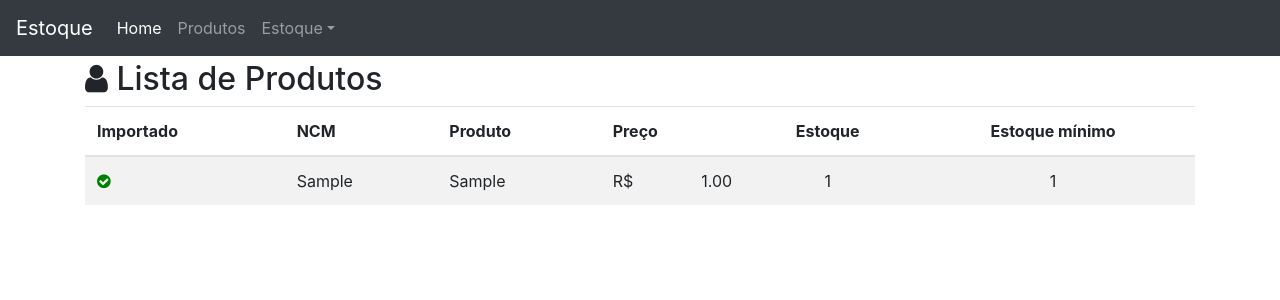
After one commit to WellingtonMarinho/estoque, a Django app: page /produto/ in a window 1280 px wide. The commit adds this page. Shown: the top 300 px of the page. Run offline with Django 3.2, Linux system fonts and the light colour scheme; tables that the repository leaves empty hold one stand-in row (values such as "Sample post"); some libraries are stand-ins or nearby versions.

Commit message:
Criação de template produto_list, configuração de views, roteamento de paginas etc

```diff
--- a/core/templates/base.html
+++ b/core/templates/base.html
@@ -15,6 +15,12 @@
     <!-- Font-awesome -->
 
     <link rel="stylesheet" href="https://stackpath.bootstrapcdn.com/font-awesome/4.7.0/css/font-awesome.min.css">
+
+    <style>
+      body{
+        margin-top: 60px;
+      }
+    </style>
 
     {% block css%}{% endblock css%}
 
--- /dev/null
+++ b/produto/templates/produto_list.html
@@ -0,0 +1,57 @@
+{% extends 'base.html' %}
+
+{% block css %}
+<style>
+    .ok {
+        color: green;
+    }
+    .no {
+        color: red;
+    }
+</style>
+{% endblock css%}
+
+{% block content %}
+
+<div class="page-header">
+    <h2><i class="fa fa-user"></i> Lista de Produtos </h2>
+
+
+    {% if object_list %}
+        <table class="table table-striped">
+            <thead>
+                <tr>
+                    <th>Importado</th>
+                    <th>NCM</th>
+                    <th>Produto</th>
+                    <th>Preço</th>
+                    <th class="text-center">Estoque</th>
+                    <th class="text-center">Estoque mínimo</th>
+                </tr>
+            </thead>
+            <tbody>
+                {% for object in object_list %}
+                    <tr>
+                        <td>
+                            {% if object.importado %}
+                                <i class="fa fa-check-circle ok"></i>
+                            {% else %}
+                             <i class="fa fa-minus-circle no"></i>
+                            {% endif%}
+                        </td>
+                        <td>{{ object.ncm }}</td>
+                        <td>{{ object.produto }}</td>
+                        <td>R$ <span class="pull-right">{{ object.preco }}</span>        </td>
+                        <td class="text-center">{{ object.estoque }}</td>
+                        <td class="text-center">{{ object.estoque_minimo }}</td>
+                    </tr>
+                {% endfor %}
+            </tbody>
+        </table>
+        {% else %}
+        <p class="alert alert-warning">Sem itens na lista.</p>
+
+    {% endif %}
+</div>
+
+{% endblock content%}
--- /dev/null
+++ b/produto/urls.py
@@ -0,0 +1,9 @@
+from django.urls import path
+from . import views as v
+
+app_name = 'produto'
+
+
+urlpatterns =[
+    path('', v.produto_list, name='produto_list')
+]
--- a/produto/views.py
+++ b/produto/views.py
@@ -1,3 +1,9 @@
 from django.shortcuts import render
+from .models import Produto
 
-# Create your views here.
+
+def produto_list(request):
+    template_name = 'produto_list.html'
+    objects = Produto.objects.all()
+    context = {'object_list': objects}
+    return render(request, template_name, context)
--- a/projeto/urls.py
+++ b/projeto/urls.py
@@ -18,5 +18,6 @@ from django.urls import path, include
 
 urlpatterns = [
     path('', include('core.urls')),
+    path('produto/', include('produto.urls')),
     path('admin/', admin.site.urls),
 ]
```
